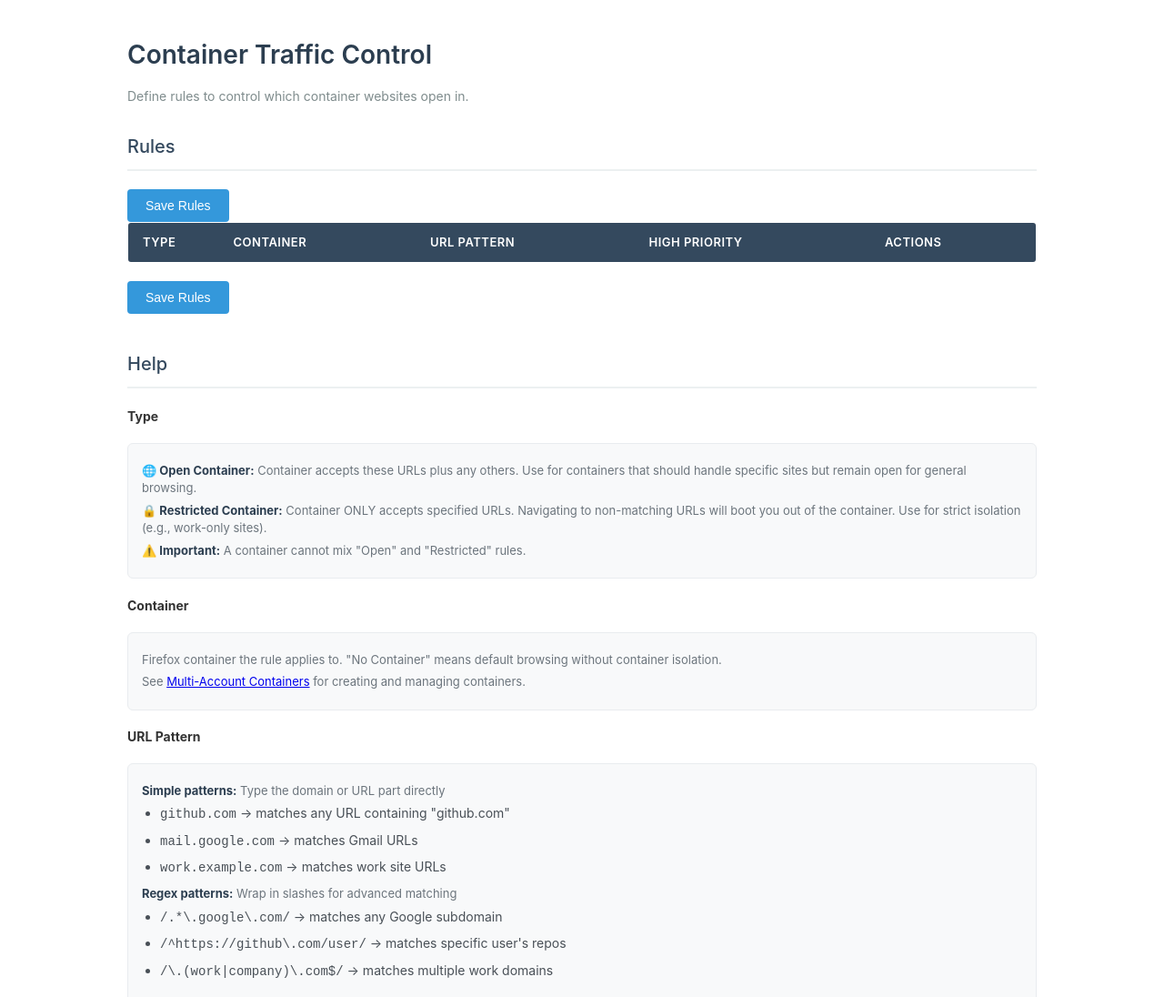
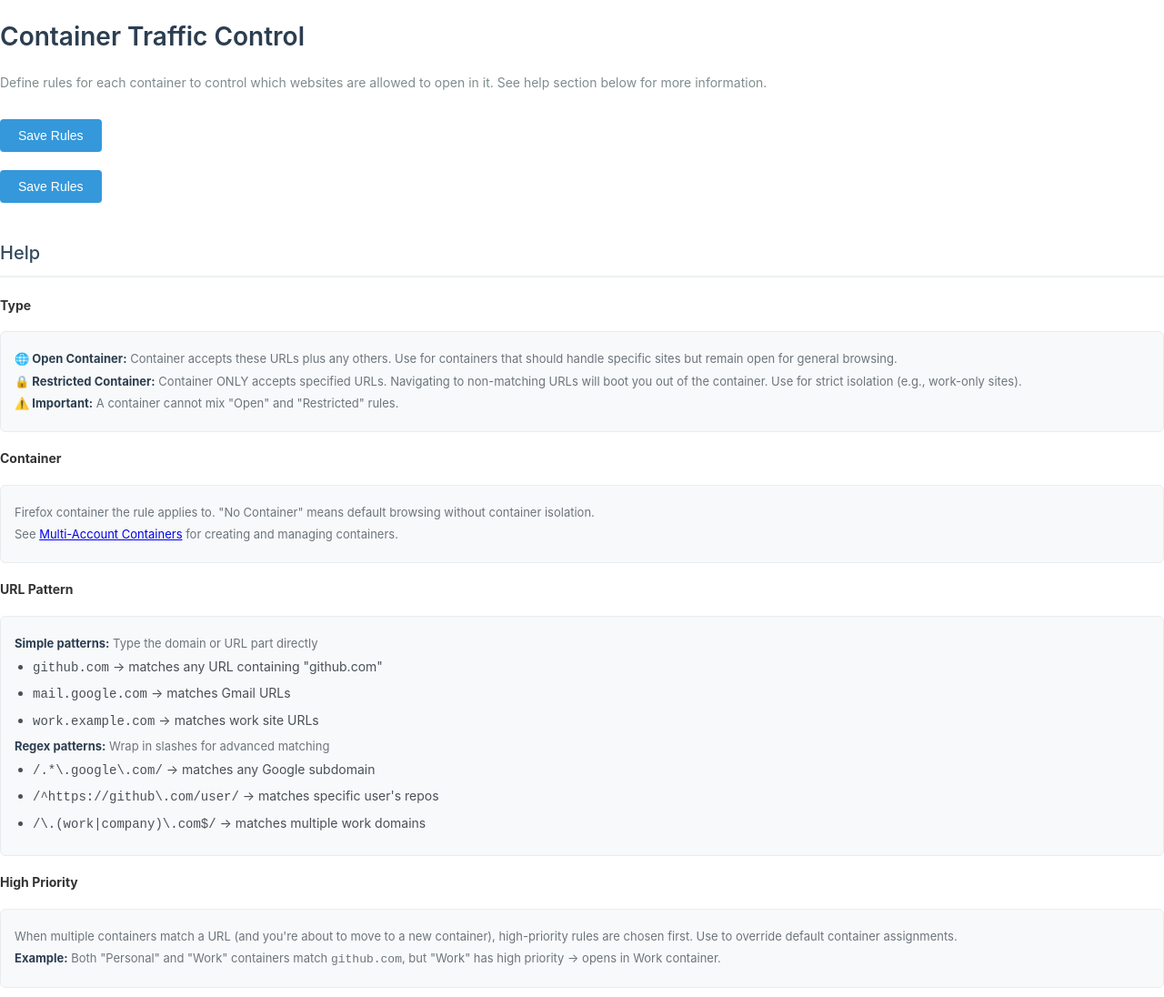
Before and after one commit to kaushikgopal/ff-container-traffic-control, a browser extension: page src/options.html in a window 1280 px wide. Shown: the top 1096 px of the page at 91% size. Drawn offline with Linux system fonts and the light colour scheme.

Commit message:
interface tweaks

```diff
--- a/src/options.css
+++ b/src/options.css
@@ -11,18 +11,10 @@ body {
     color: #333;
     background-color: white;
     margin: 0;
-    padding: 20px;
-}
-
-.container {
-    max-width: 1000px;
-    margin: 0 auto;
-    padding: 0;
 }
 
 h1 {
     color: #2c3e50;
-    margin-bottom: 10px;
     font-size: 28px;
     font-weight: 600;
 }
--- a/src/options.html
+++ b/src/options.html
@@ -8,10 +8,12 @@
 <body>
     <div class="container">
         <h1>Container Traffic Control</h1>
-        <p>Define rules to control which container websites open in.</p>
+        <p>
+            Define rules for each container to control which websites are allowed to open in it.
+            See help section below for more information.
+        </p>
 
         <div class="rules-section">
-            <h2>Rules</h2>
             <div class="validation-messages" id="validationMessages"></div>
 
             <div class="button-group">
@@ -19,15 +21,6 @@
             </div>
 
             <table id="rulesTable" class="rules-table">
-                <thead>
-                    <tr>
-                        <th class="type-column">Type</th>
-                        <th>Container</th>
-                        <th>URL Pattern</th>
-                        <th>High Priority</th>
-                        <th>Actions</th>
-                    </tr>
-                </thead>
                 <tbody id="rulesTableBody">
                 </tbody>
             </table>
--- a/src/options.js
+++ b/src/options.js
@@ -377,7 +377,7 @@ class ContainerTrafficControlOptions {
         const input = document.createElement('input');
         input.type = 'text';
         input.className = 'url-pattern-input';
-        input.placeholder = 'github.com or /regex/';
+        input.placeholder = 'regulardomain.com or /regex pattern/';
         input.value = existingPattern;
         input.required = true;
 
```
